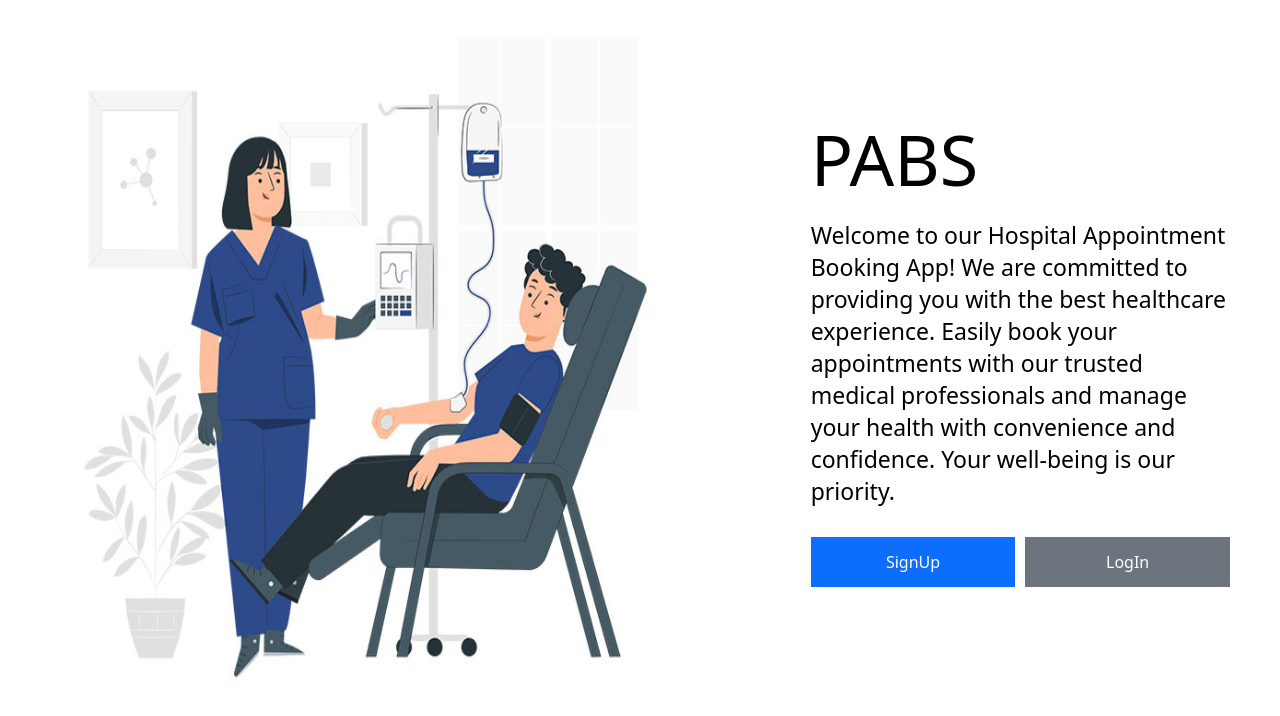
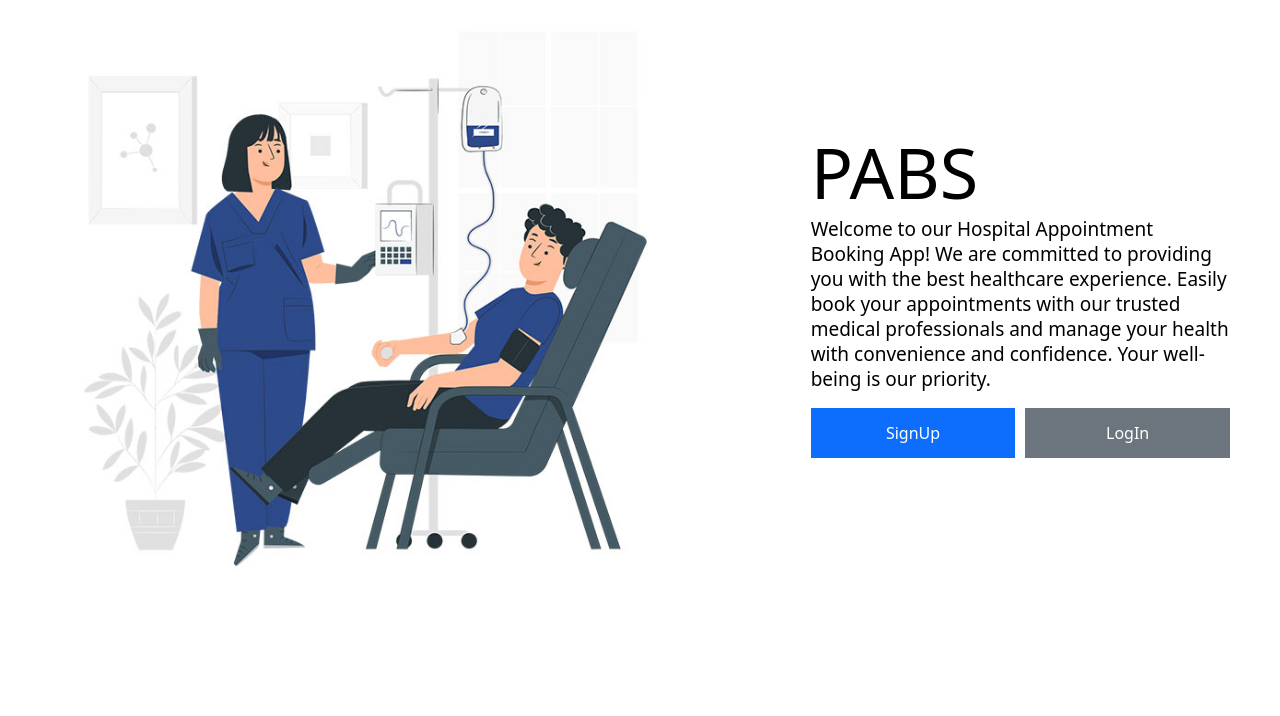
Before and after one commit to Sahilqba/pabs_new, a Next.js app in the folder frontend/: page / in a window 1280 px wide. Shown: the top 716 px of the page. Built offline with nearby package versions, Linux system fonts and the light colour scheme.

Commit message:
Css modifications done by Raunak in Sahil's system

```diff
--- a/frontend/package.json
+++ b/frontend/package.json
@@ -10,6 +10,7 @@
   },
   "dependencies": {
     "@fortawesome/fontawesome-free": "^6.7.1",
+    "@nextui-org/date-input": "^2.1.4",
     "@nextui-org/date-picker": "^2.1.8",
     "@popperjs/core": "^2.11.8",
     "@types/react-datepicker": "^6.2.0",
--- a/frontend/src/app/appointmentBooking/page.jsx
+++ b/frontend/src/app/appointmentBooking/page.jsx
@@ -9,7 +9,6 @@ import { ToastContainer, toast } from "react-toastify";
 import "react-toastify/dist/ReactToastify.css";
 import Cookies from "js-cookie";
 import { Tooltip } from "bootstrap";
-import TimePicker from 'react-time-picker';
 function page() {
   // useEffect(() => {
   //   require("bootstrap/dist/js/bootstrap.js");
--- a/frontend/src/app/globals.css
+++ b/frontend/src/app/globals.css
@@ -26,8 +26,8 @@ h1 {
 p {
   margin-top: 0;
   margin-bottom: 1rem;
-  font-size: 23px;
-  line-height: 32px;
+  font-size: 19px;
+  line-height: 25px;
   color: var(--black);
 }
 .main{
@@ -97,7 +97,8 @@ i.bi.bi-person-fill {
 
 .hero-image img {
   width: 100%;
-  min-height: 700px ;
+  /* min-height: 700px ; */
+  height: 585px;
   max-height: 100%;
 }
 .hero-content {
@@ -320,6 +321,6 @@ th {
   align-items: center;
 } */
 
-.hero-subtext {
+/* .hero-subtext {
   margin: 15px 0 30px 0;
-}
+} */
```
Also changed, not shown: frontend/src/app/page.js (line endings or trailing spaces), 2 other files (tests, documents, lock files or other folders).
